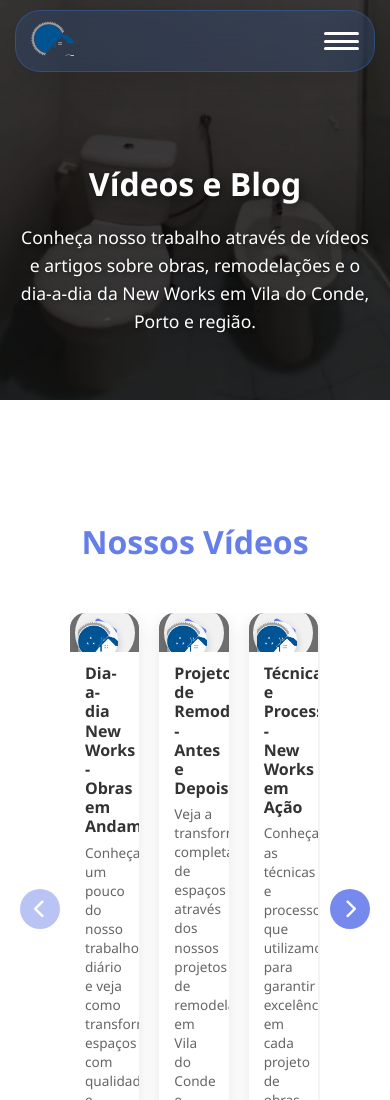
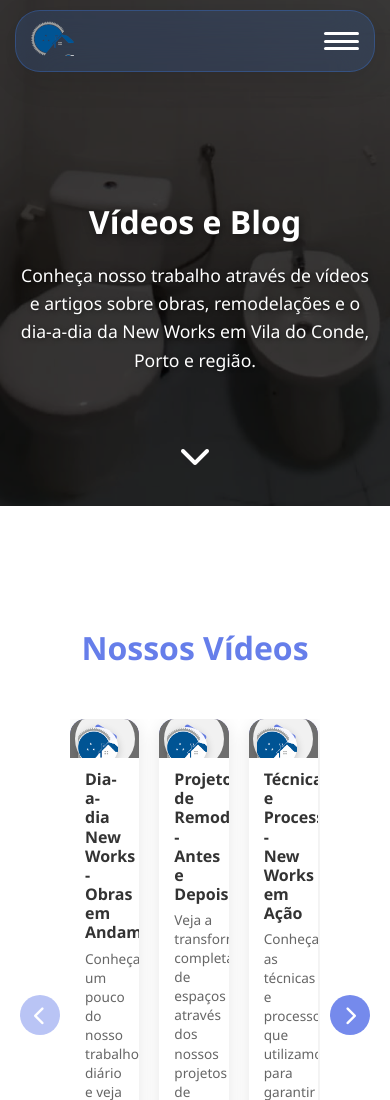
Before and after one commit to danilofariaspereira/new-worker-pt, a plain HTML site: page videos-blog.html in a window 390 px wide. Shown: the top 1100 px of the page. Drawn offline with Linux system fonts and the light colour scheme; grey boxes are pictures that could not be loaded.

Commit message:
feat: padronização dos banners e adição de setinha animada
- Banners padronizados com altura de 70vh (desktop) e 60vh (mobile)
- Adicionada setinha pulando no banner de vídeos e blog
- Ajustes de padding para corresponder ao banner da home

```diff
--- a/videos-blog.html
+++ b/videos-blog.html
@@ -21,13 +21,13 @@
         .videos-blog-banner-wrapper {
             position: relative;
             width: 100%;
-            min-height: 500px;
+            min-height: 70vh;
             overflow: hidden;
             display: flex;
             align-items: center;
             justify-content: center;
             margin: 0;
-            padding: 100px 0 0 0;
+            padding: 120px 0 50px 0;
         }
 
         .videos-blog-banner-image {
@@ -73,6 +73,30 @@
             line-height: 1.6;
             text-shadow: 1px 1px 4px rgba(0, 0, 0, 0.5);
             margin: 0;
+        }
+
+        .scroll-indicator {
+            position: absolute;
+            bottom: 30px;
+            left: 50%;
+            transform: translateX(-50%);
+            color: #fff;
+            font-size: 2em;
+            animation: bounce 2s infinite;
+            cursor: pointer;
+            z-index: 10;
+        }
+
+        @keyframes bounce {
+            0%, 20%, 50%, 80%, 100% {
+                transform: translateX(-50%) translateY(0);
+            }
+            40% {
+                transform: translateX(-50%) translateY(-15px);
+            }
+            60% {
+                transform: translateX(-50%) translateY(-10px);
+            }
         }
 
         .videos-blog-page {
@@ -626,7 +650,7 @@
             }
 
             .videos-blog-banner-wrapper {
-                min-height: 400px;
+                min-height: 60vh;
             }
 
             .videos-blog-banner-content h1 {
@@ -770,6 +794,9 @@
             <div class="videos-blog-banner-content">
                 <h1>Vídeos e Blog</h1>
                 <p>Conheça nosso trabalho através de vídeos e artigos sobre obras, remodelações e o dia-a-dia da New Works em Vila do Conde, Porto e região.</p>
+            </div>
+            <div class="scroll-indicator">
+                <i class="fas fa-chevron-down"></i>
             </div>
         </div>
     </section>
@@ -1374,6 +1401,13 @@
             };
         }
 
+        // Scroll indicator click
+        const scrollIndicator = document.querySelector('.scroll-indicator');
+        if (scrollIndicator) {
+            scrollIndicator.addEventListener('click', () => {
+                document.querySelector('.videos-blog-page').scrollIntoView({ behavior: 'smooth' });
+            });
+        }
     </script>
 </body>
 </html>
```
Also changed, not shown: servicos.html (+3 -3 lines).
